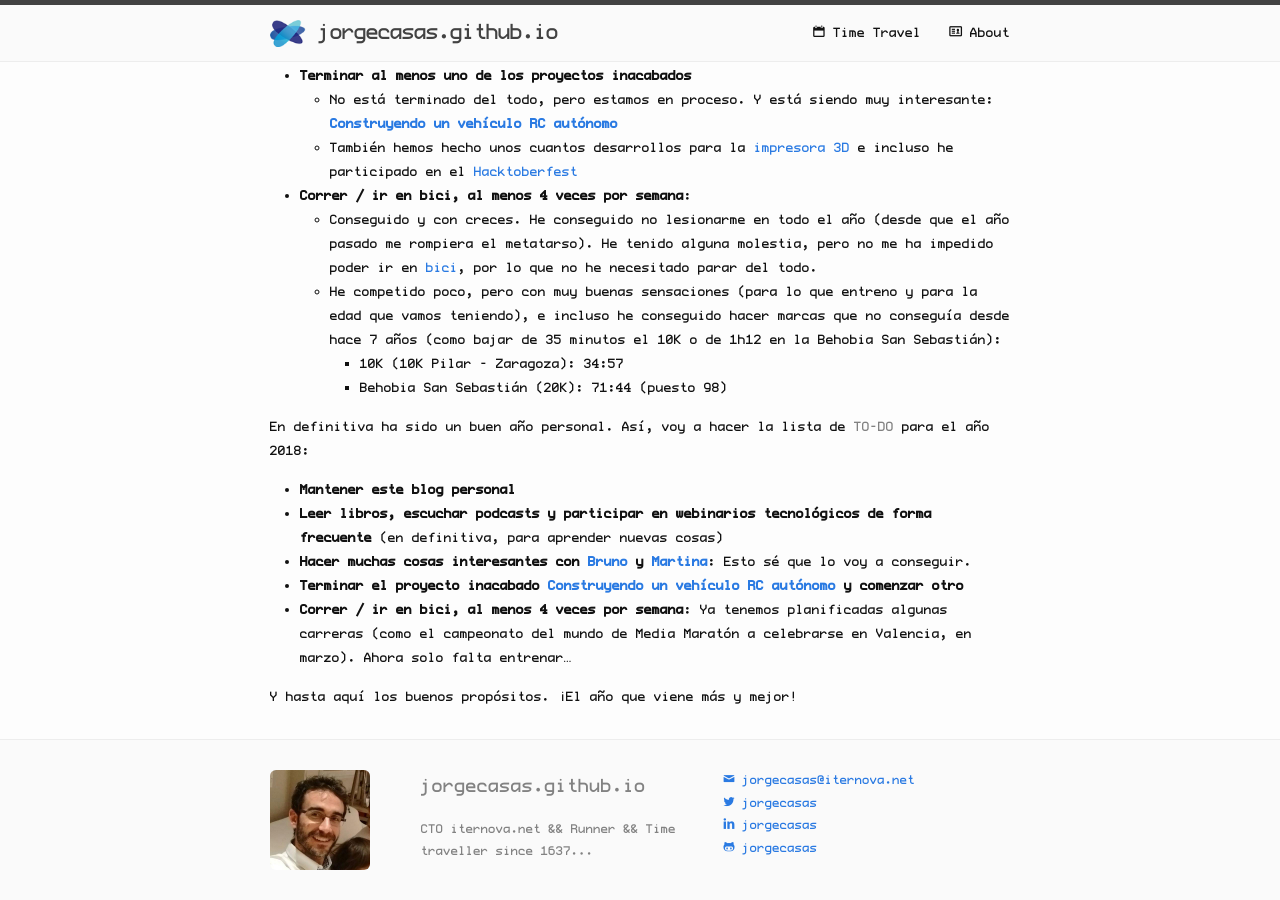
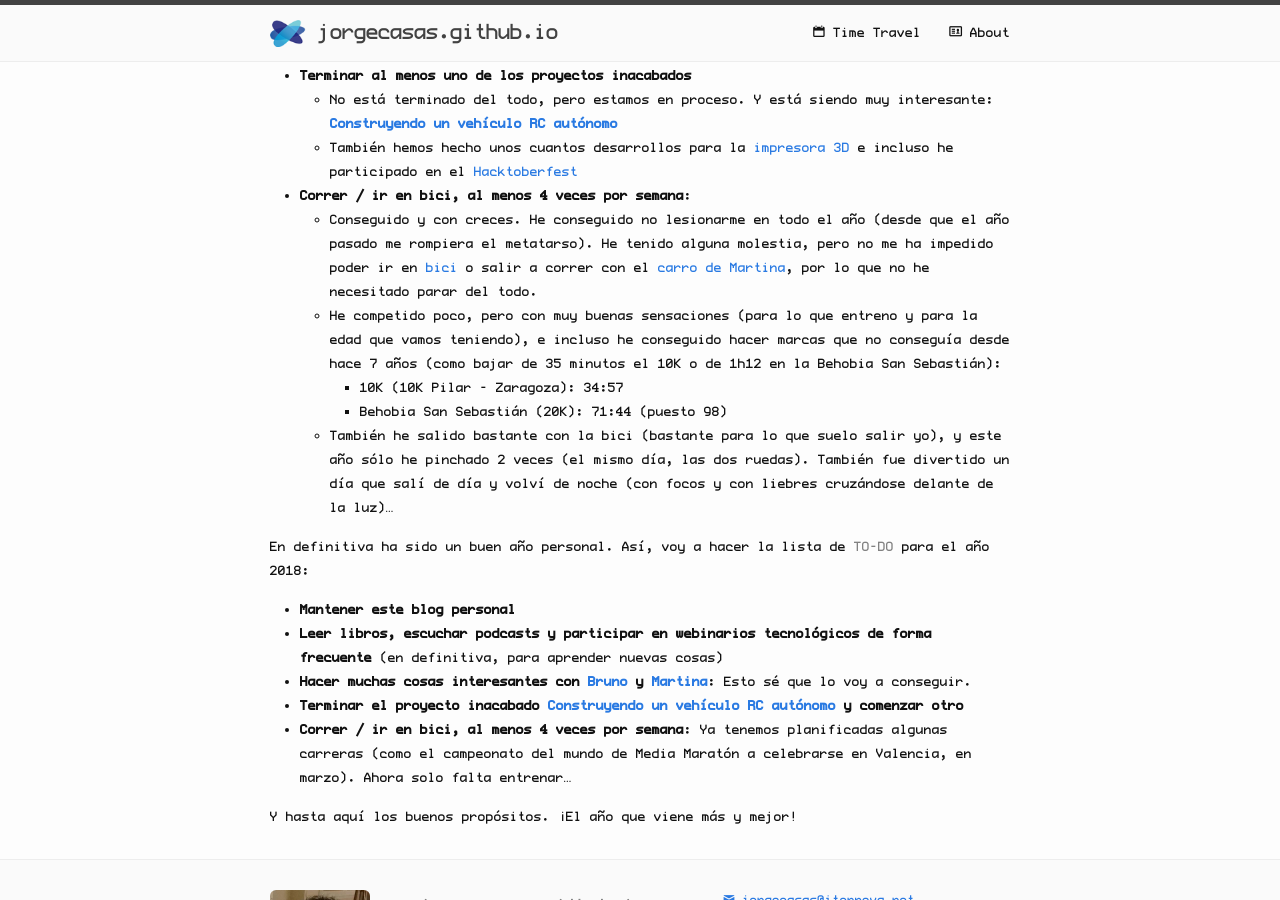
Before and after one commit to jorgecasas/jorgecasas.github.io, a Jekyll site: the page built from _posts/2017-12-31-2017.markdown, in a window 1280 px wide and 900 px high, scrolled down 1526 px. Built offline with Jekyll 4.4.1, drawn with Linux system fonts in a browser that asks for light colours; comment, search, counter and statistics services are not loaded.

Commit message:
Updated 2017

```diff
--- a/_posts/2017-12-31-2017.markdown
+++ b/_posts/2017-12-31-2017.markdown
@@ -34,10 +34,11 @@ La lista de cosas que tenía pensado hacer este año no era muy larga, pero aún
   * También hemos hecho unos cuantos desarrollos para la [impresora 3D]({{site.url}}/2016/12/23/3d) e incluso he participado en el [Hacktoberfest](https://hacktoberfest.digitalocean.com/)
 
 * **Correr / ir en bici, al menos 4 veces por semana**:
-  * Conseguido y con creces. He conseguido no lesionarme en todo el año (desde que el año pasado me rompiera el metatarso). He tenido alguna molestia, pero no me ha impedido poder ir en [bici]({{site.url}}/2016/07/26/iternova-smartbike-01), por lo que no he necesitado parar del todo.
+  * Conseguido y con creces. He conseguido no lesionarme en todo el año (desde que el año pasado me rompiera el metatarso). He tenido alguna molestia, pero no me ha impedido poder ir en [bici]({{site.url}}/2016/07/26/iternova-smartbike-01) o salir a correr con el [carro de Martina]({{site.url}}/2016/05/08/locos-sobre-ruedas), por lo que no he necesitado parar del todo.
   * He competido poco, pero con muy buenas sensaciones (para lo que entreno y para la edad que vamos teniendo), e incluso he conseguido hacer marcas que no conseguía desde hace 7 años (como bajar de 35 minutos el 10K o de 1h12 en la Behobia San Sebastián):
     - 10K (10K Pilar - Zaragoza): 34:57
     - Behobia San Sebastián (20K): 71:44 (puesto 98)
+  * También he salido bastante con la bici (bastante para lo que suelo salir yo), y este año sólo he pinchado 2 veces (el mismo día, las dos ruedas). También fue divertido un día que salí de día y volví de noche (con focos y con liebres cruzándose delante de la luz)...
 
 En definitiva ha sido un buen año personal. Así, voy a hacer la lista de _TO-DO_ para el año 2018:
 
```
